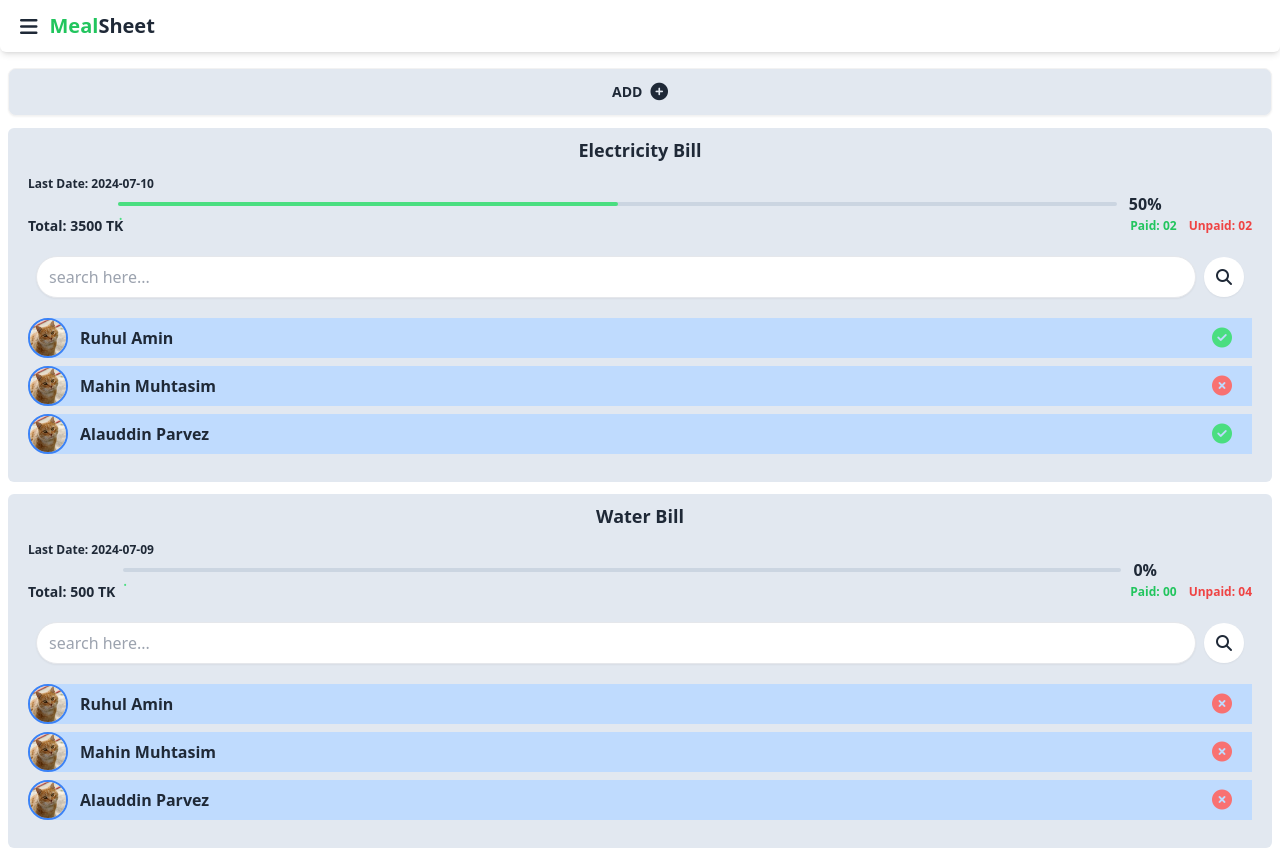
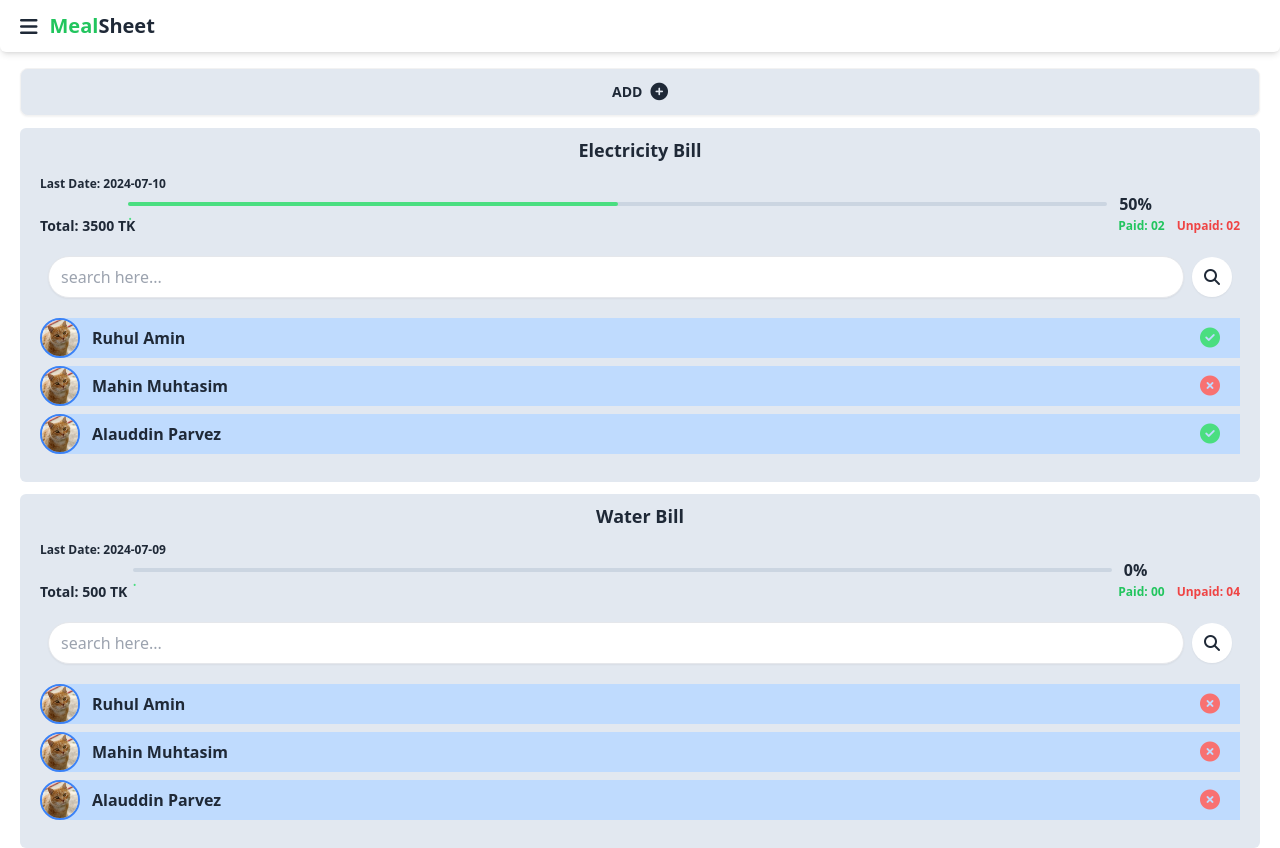
Before and after one commit to CodeBuddy07/MealSheet, a React (Vite) app: page /bills in a window 1280 px wide. Built offline with nearby package versions, Linux system fonts and the light colour scheme.

Commit message:
MealSheet Auto total calculation done

```diff
--- a/src/Bills/Bills.jsx
+++ b/src/Bills/Bills.jsx
@@ -58,7 +58,7 @@ const Bills = () => {
 
 
     return (
-        <div className="px-2">
+        <div className="px-5">
             <div>
                 <button onClick={() => setVisible(true)} className="btn bg-slate-200 w-full py-2 font-bold">
                     ADD
--- a/src/Home/Home.jsx
+++ b/src/Home/Home.jsx
@@ -7,6 +7,7 @@ const Home = () => {
     const [data, setData] = useState([]);
     const [loading, setLoading] = useState(false);
     const [dates, setDates] = useState(generateDatesArray(nowMonth))
+    //const [total, setTotal] = useState(0);
 
     useEffect(() => {
         fetch("./DB.json")
@@ -61,18 +62,26 @@ const Home = () => {
 
         let totalDay = 0;
         const dayCells = document.querySelectorAll(index);
-
         dayCells.forEach(cell => {
             const cellValue = parseFloat(cell.innerText) || 0;
 
             totalDay += cellValue;
+            console.log("n", totalDay);
+        });
 
-        });
 
         console.log(totalDay);
         return totalDay;
 
     }
+
+
+
+    setTimeout(() => {
+
+        calculateTotal();
+
+    }, 100);
 
 
     function calculateTotal() {
@@ -259,7 +268,7 @@ const Home = () => {
                             {data.map((user, index) => {
 
                                 return <React.Fragment key={index}>
-                                    <td id={"dayTotal" + user.user_id} className=" !border-black !border-t-2 " >{getTotal(`.day${user.user_id}`)}</td>
+                                    <td id={"dayTotal" + user.user_id} className=" !border-black !border-t-2 " >{}</td>
                                     <td id={"nightTotal" + user.user_id} className=" !border-black !border-t-2 " > </td>
                                     <td id={"gDayTotal" + user.user_id} className=" !border-black !border-t-2 " > </td>
                                     <td id={"gNightTotal" + user.user_id} className="!border-r-0 !border-t-2 !border-black"></td>
```
